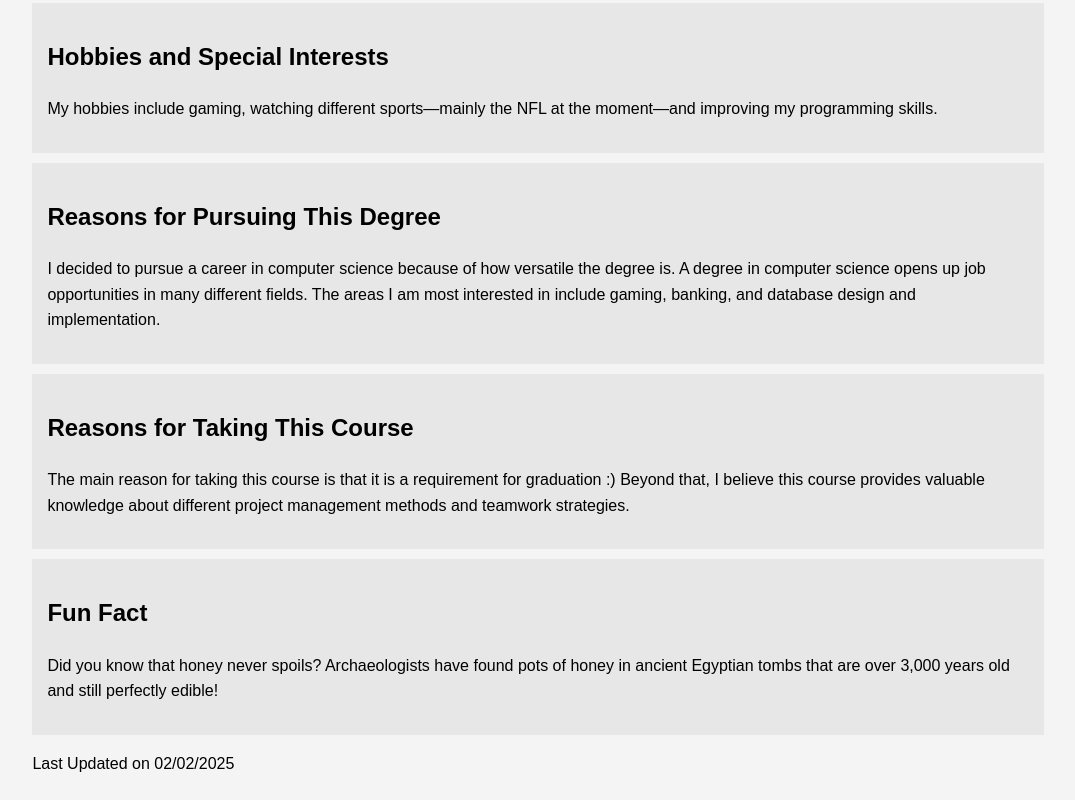
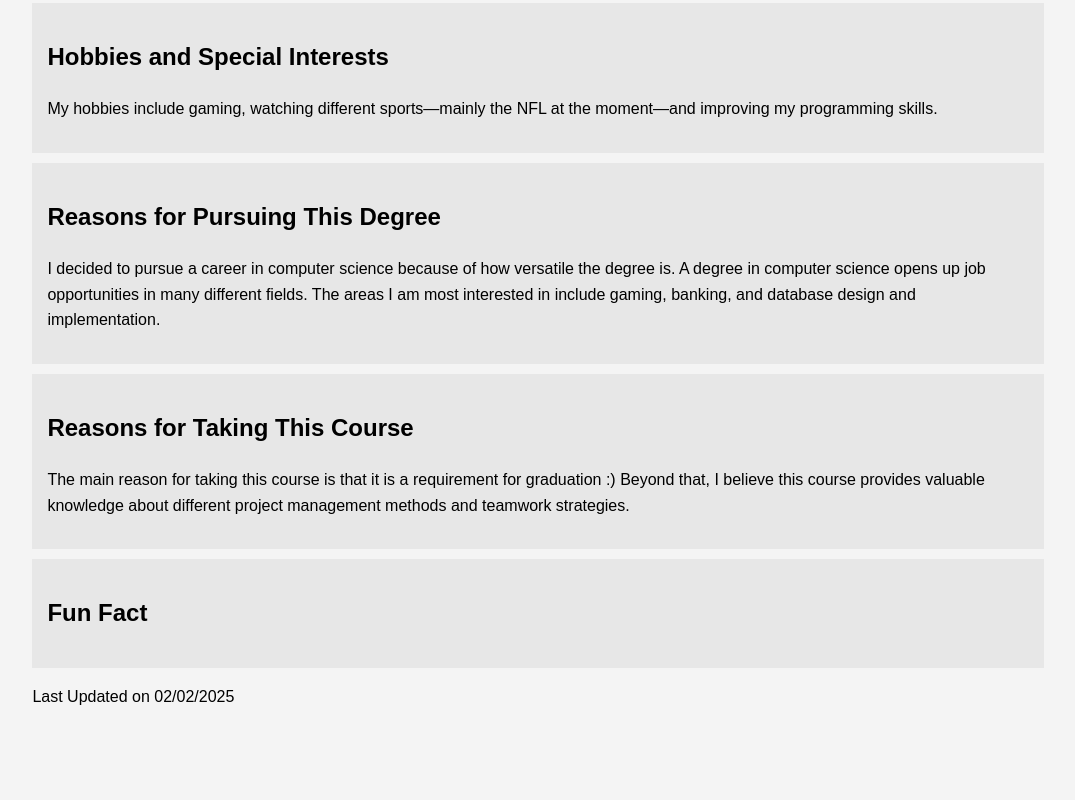
Before and after one commit to Hussain255s/me, a plain HTML site: page index.html in a window 1280 px wide. Shown: the part 355-1155 px from the top of the page, without its empty margins (102-1177 px from the left). After the commit the page ends 1088 px from the top, so only its background shows below. Drawn offline with Linux system fonts and the light colour scheme.

Commit message:
Update index.html

```diff
--- a/index.html
+++ b/index.html
@@ -58,7 +58,7 @@
 
         <section class="section">
             <h2>Fun Fact</h2>
-            <p>Did you know that honey never spoils? Archaeologists have found pots of honey in ancient Egyptian tombs that are over 3,000 years old and still perfectly edible!</p>
+            <p></p>
         </section>
 
         <footer>
```
